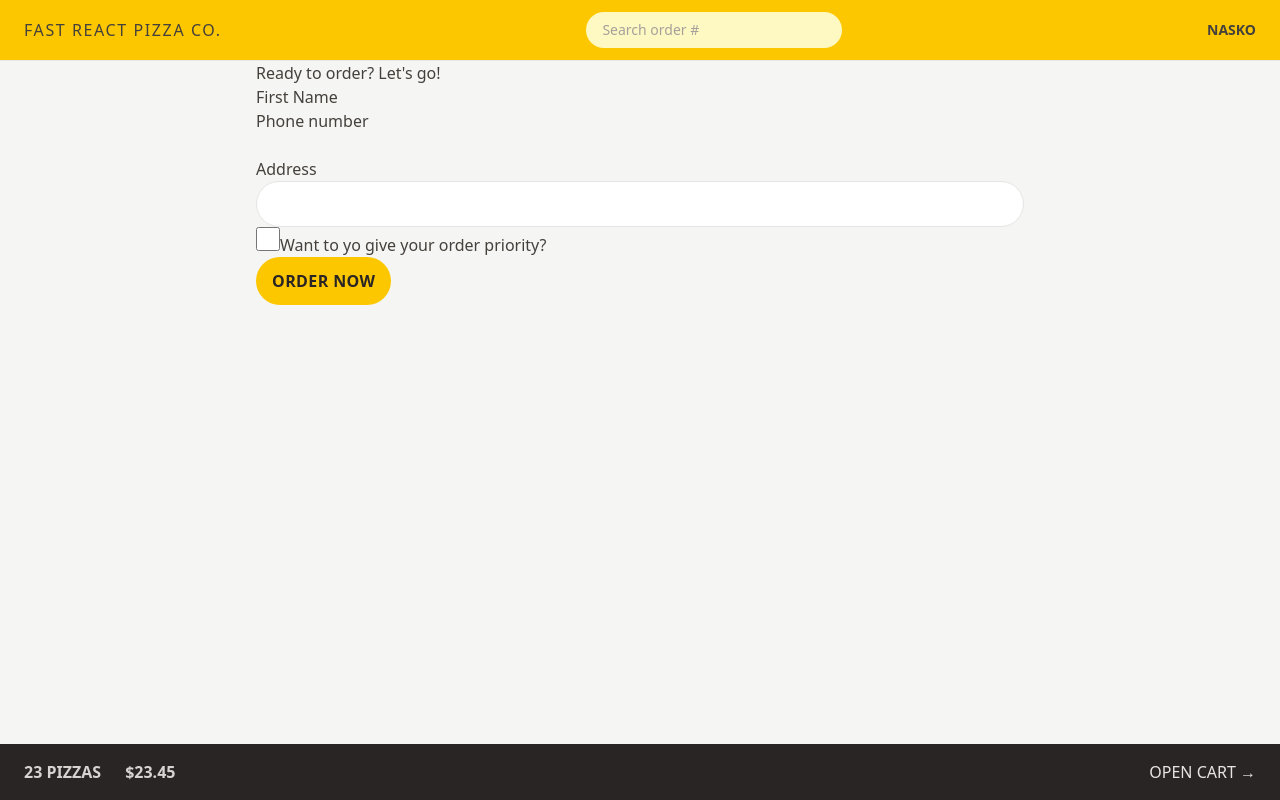
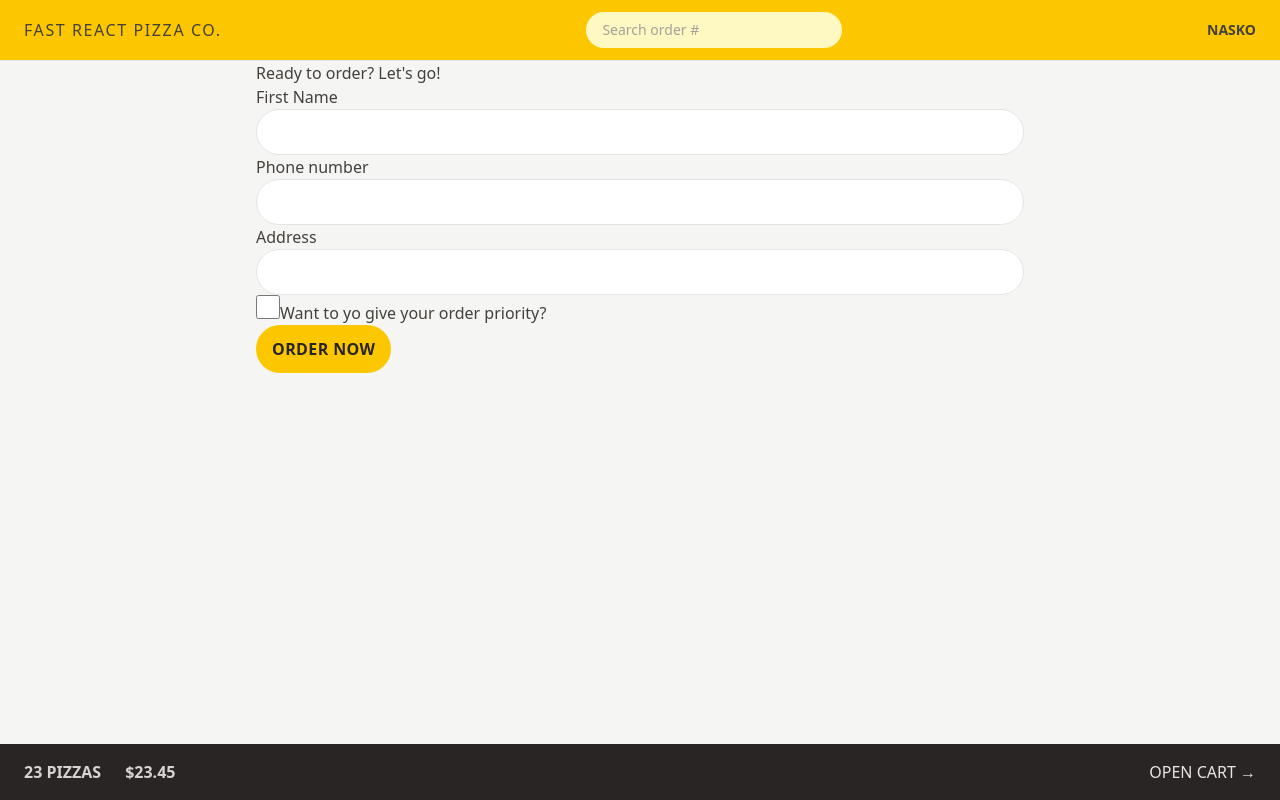
Before and after one commit to at-atanasov/fast-react-pizza, a React (Vite) app: page /order/new in a window 1280 px wide. Built offline with nearby package versions, Linux system fonts and the light colour scheme.

Commit message:
Reusing Styles With @apply

```diff
--- a/src/features/order/CreateOrder.jsx
+++ b/src/features/order/CreateOrder.jsx
@@ -48,13 +48,13 @@
       <Form method="POST">
         <div>
           <label>First Name</label>
-          <input type="text" name="customer" required />
+          <input type="text" name="customer" required className="input" />
         </div>
 
         <div>
           <label>Phone number</label>
           <div>
-            <input type="tel" name="phone" required />
+            <input type="tel" name="phone" required className="input" />
           </div>
           {formErrors?.phone && <p>{formErrors.phone}</p>}
         </div>
@@ -62,12 +62,7 @@
         <div>
           <label>Address</label>
           <div>
-            <input
-              className="w-full rounded-full border border-stone-200 bg-white px-4 py-2 text-sm transition-all duration-300 placeholder:text-stone-400 focus:ring focus:ring-yellow-400 focus:outline-none md:px-6 md:py-3"
-              type="text"
-              name="address"
-              required
-            />
+            <input className="input" type="text" name="address" required />
           </div>
         </div>
 
--- a/src/index.css
+++ b/src/index.css
@@ -1,40 +1,47 @@
 @import "tailwindcss";
 
-/* body {
-  font-family: system-ui, -apple-system, BlinkMacSystemFont, 'Segoe UI', Roboto,
-    Oxygen, Ubuntu, Cantarell, 'Open Sans', 'Helvetica Neue', sans-serif;
-  background-color: #f7f7f7;
-  color: #444;
+@layer components {
+  .input {
+    @apply w-full rounded-full border border-stone-200 bg-white px-4 py-2 text-sm transition-all duration-300 placeholder:text-stone-400 focus:ring focus:ring-yellow-400 focus:outline-none md:px-6 md:py-3;
+  }
 }
-
-.layout {
-  display: grid;
-  grid-template-rows: auto 1fr auto;
-  gap: 32px;
-  height: 100dvh;
-} */
 
 /* https://dev.to/afif/i-made-100-css-loaders-for-your-next-project-4eje */
 .loader {
   width: 45px;
   aspect-ratio: 0.75;
   --c: no-repeat linear-gradient(#333 0 0);
-  background: var(--c) 0% 50%, var(--c) 50% 50%, var(--c) 100% 50%;
+  background:
+    var(--c) 0% 50%,
+    var(--c) 50% 50%,
+    var(--c) 100% 50%;
   background-size: 20% 50%;
   animation: loading 1s infinite linear;
 }
 
 @keyframes loading {
   20% {
-    background-position: 0% 0%, 50% 50%, 100% 50%;
+    background-position:
+      0% 0%,
+      50% 50%,
+      100% 50%;
   }
   40% {
-    background-position: 0% 100%, 50% 0%, 100% 50%;
+    background-position:
+      0% 100%,
+      50% 0%,
+      100% 50%;
   }
   60% {
-    background-position: 0% 50%, 50% 100%, 100% 0%;
+    background-position:
+      0% 50%,
+      50% 100%,
+      100% 0%;
   }
   80% {
-    background-position: 0% 50%, 50% 50%, 100% 100%;
+    background-position:
+      0% 50%,
+      50% 50%,
+      100% 100%;
   }
 }
```
